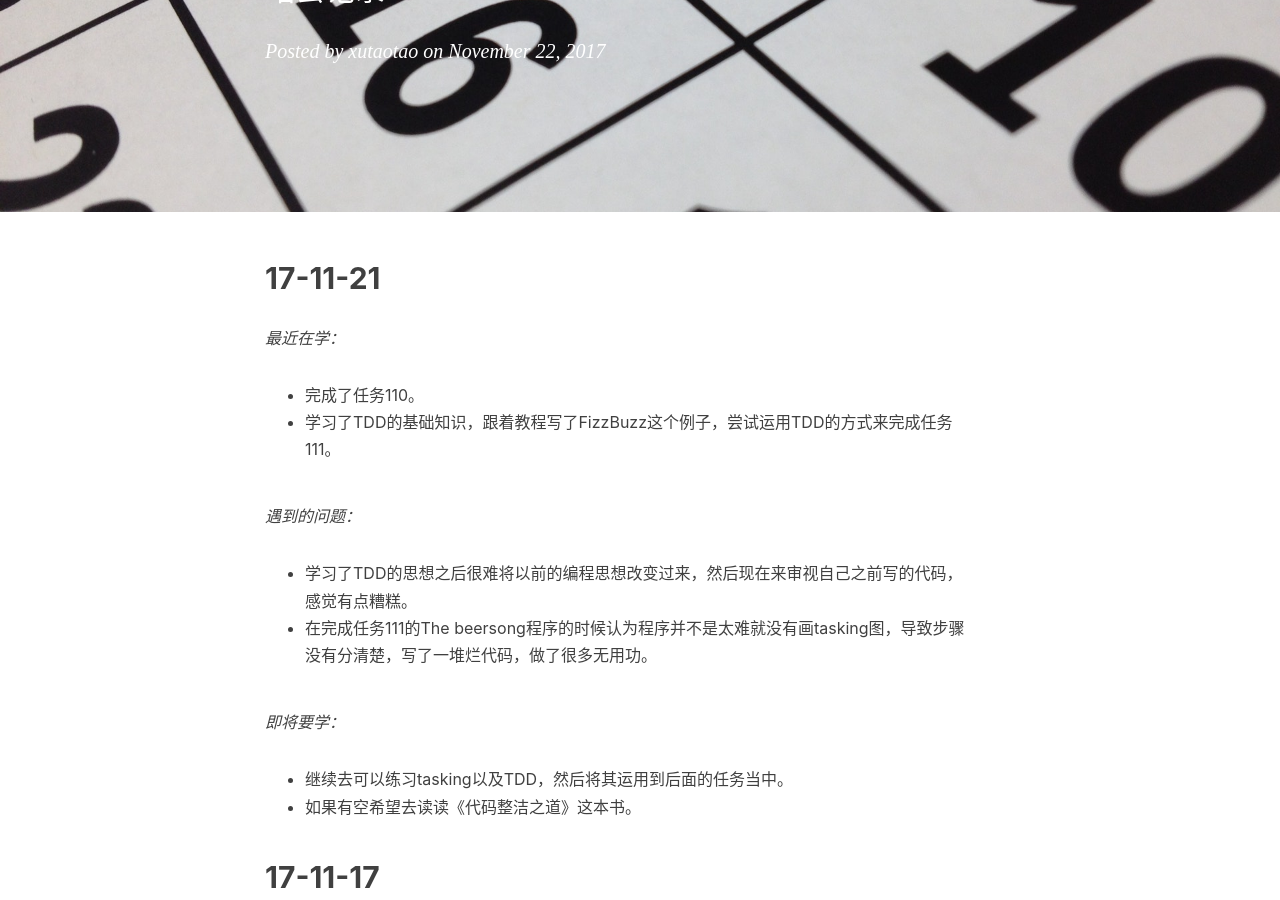
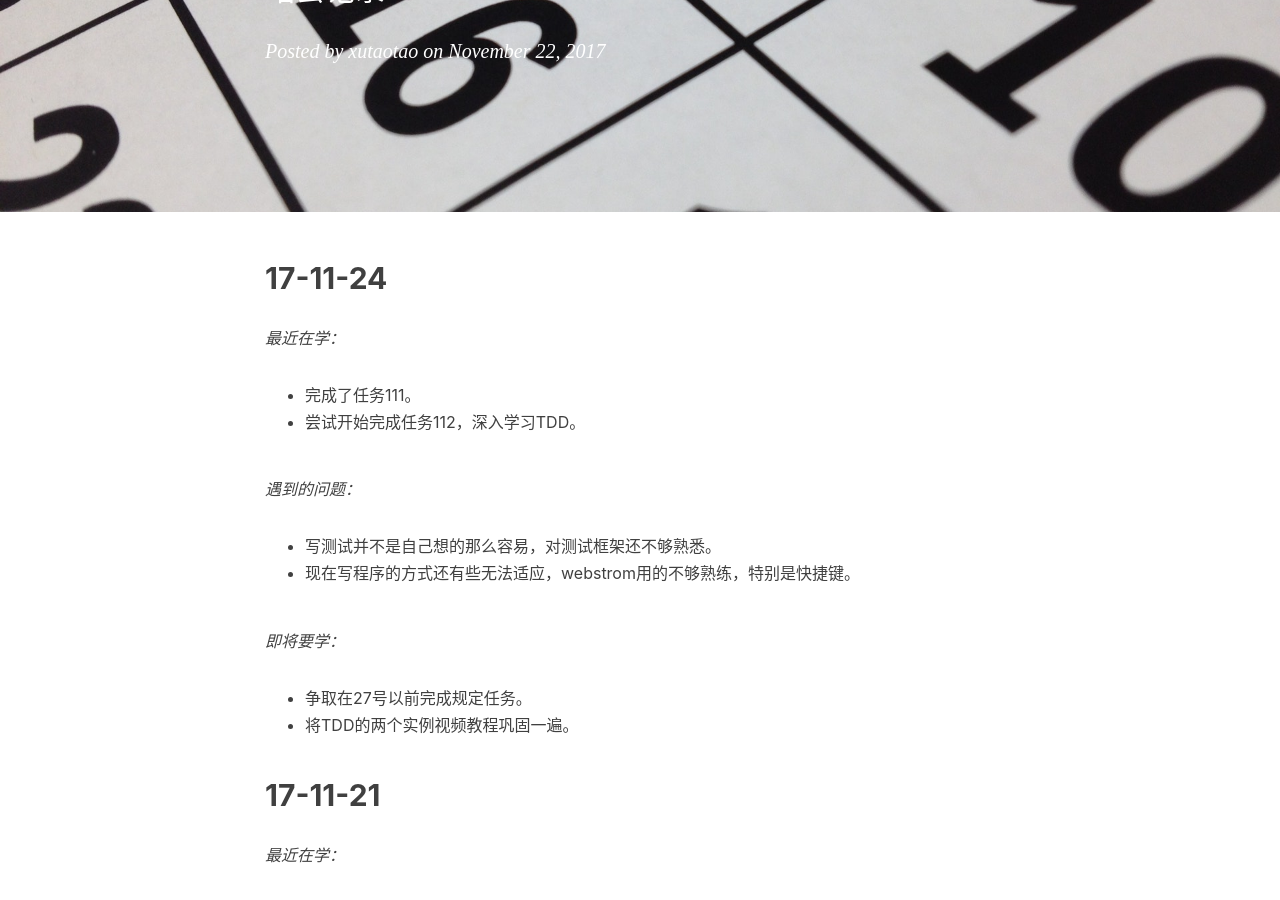
Before and after one commit to Xutaotaotao/Xutaotaotao.github.io, a Jekyll site: the page built from _posts/2017-11-22-Daily Scrum.md, in a window 1280 px wide and 900 px high, scrolled down 311 px. Built offline with Jekyll 4.4.1, drawn with Linux system fonts in a browser that asks for light colours; comment, search, counter and statistics services are not loaded.

Commit message:
add 11.24 daily scrum

```diff
--- a/_posts/2017-11-22-Daily Scrum.md
+++ b/_posts/2017-11-22-Daily Scrum.md
@@ -8,6 +8,21 @@ header-img: "img/Daily Scrum.jpeg"
 tags:
   - Daily Scrum
 ---
+
+
+## 17-11-24
+
+*最近在学：*
+- 完成了任务111。
+- 尝试开始完成任务112，深入学习TDD。
+
+*遇到的问题：*
+- 写测试并不是自己想的那么容易，对测试框架还不够熟悉。
+- 现在写程序的方式还有些无法适应，webstrom用的不够熟练，特别是快捷键。
+
+*即将要学：*
+- 争取在27号以前完成规定任务。
+- 将TDD的两个实例视频教程巩固一遍。
 
 ## 17-11-21
 
```
